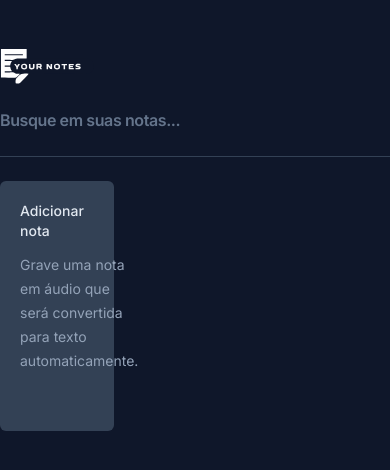
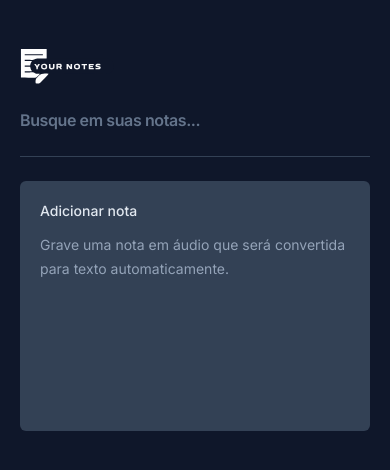
Before and after one commit to walacecordeiro/yourNotes, a React (Vite) app: page / in a window 390 px wide. Shown: the top 470 px of the page. Built offline with nearby package versions, Linux system fonts and the light colour scheme.

Commit message:
Now the project is responsive

```diff
--- a/src/app.tsx
+++ b/src/app.tsx
@@ -49,7 +49,7 @@
       : notes;
 
   return (
-    <div className="mx-auto max-w-6xl my-12 space-y-6">
+    <div className="mx-auto max-w-6xl my-12 space-y-6 px-5">
       <img className="h-9" src={logo} alt="logo da your notes" />
 
       <form className="w-full">
@@ -64,7 +64,7 @@
 
       <div className="h-px bg-slate-700" />
 
-      <div className="grid grid-cols-3 auto-rows-[250px] gap-6">
+      <div className="grid grid-cols-1 md:grid-cols-2 lg:grid-cols-3 auto-rows-[250px] gap-6">
         <NewNoteCard onNoteCreated={onNoteCreated} />
 
         {filteredNotes.map((note) => {
--- a/src/components/new-note-card.tsx
+++ b/src/components/new-note-card.tsx
@@ -101,7 +101,7 @@
 
       <Dialog.Portal>
         <Dialog.Overlay className="inset-0 fixed bg-black/50" />
-        <Dialog.Content className="fixed overflow-hidden left-1/2 top-1/2 -translate-x-1/2 -translate-y-1/2 max-w-[640px] w-full h-[60vh] bg-slate-700 rounded-md flex flex-col outline-none">
+        <Dialog.Content className="fixed overflow-hidden inset-0 md:inset-auto md:left-1/2 md:top-1/2 md:-translate-x-1/2 md:-translate-y-1/2 md:max-w-[640px] w-full md:h-[60vh] bg-slate-700 md:rounded-md flex flex-col outline-none">
           <Dialog.Close className="absolute right-0 top-0 bg-slate-800 p-1.5 text-slate-400 hover:text-slate-100">
             <X className="size-5" />
           </Dialog.Close>
--- a/src/components/note-card.tsx
+++ b/src/components/note-card.tsx
@@ -27,7 +27,7 @@
 
       <Dialog.Portal>
         <Dialog.Overlay className="inset-0 fixed bg-black/50" />
-        <Dialog.Content className="fixed overflow-hidden left-1/2 top-1/2 -translate-x-1/2 -translate-y-1/2 max-w-[640px] w-full h-[60vh] bg-slate-700 rounded-md flex flex-col outline-none">
+        <Dialog.Content className="fixed overflow-hidden inset-0 md:inset-auto md:left-1/2 md:top-1/2 md:-translate-x-1/2 md:-translate-y-1/2 md:max-w-[640px] w-full md:h-[60vh] bg-slate-700 md:rounded-md flex flex-col outline-none">
           <Dialog.Close className="absolute right-0 top-0 bg-slate-800 p-1.5 text-slate-400 hover:text-slate-100">
             <X className="size-5" />
           </Dialog.Close>
```
